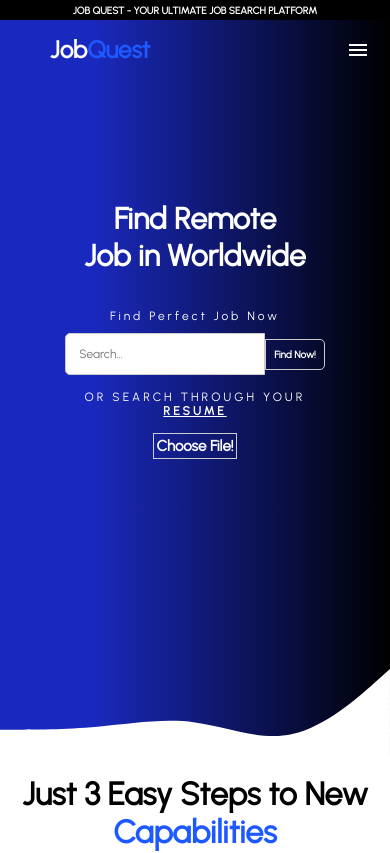
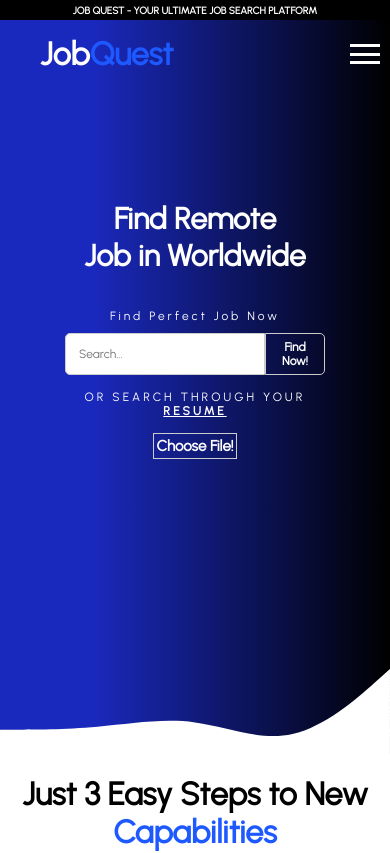
Before and after one commit to ZaryabXProgrammer/JOB-QUEST, a React (Vite) app in the folder client/: page / in a window 390 px wide. Shown: the top 853 px of the page. Built offline with nearby package versions, Linux system fonts and the light colour scheme; no server answers.

Commit message:
All completed except hamburger styling

```diff
--- a/client/src/Components/Navbar.jsx
+++ b/client/src/Components/Navbar.jsx
@@ -1,10 +1,9 @@
+import React, { useState } from 'react';
 import styled from 'styled-components';
 import { Link, useNavigate, useLocation } from 'react-router-dom';
-import { useState } from 'react';
-import { IoMdMenu } from 'react-icons/io';
+import { useSelector, useDispatch } from "react-redux";
+import { signOut } from '../Redux/userSlice';
 
-import { useSelector, useDispatch } from "react-redux"
-import { signOut } from '../Redux/userSlice';
 const Container = styled.div`
   color: ${({ isNavbar }) => (isNavbar ? 'white' : 'black')};
   background: ${({ isNavbar }) =>
@@ -15,11 +14,14 @@ const Container = styled.div`
 `;
 
 const Wrapper = styled.div`
-  position: relative; /* Ensure proper positioning for MobileMenu */
   padding: 10px 20px;
   display: flex;
   justify-content: space-between;
   align-items: center;
+
+  @media (max-width: 480px) {
+    padding: 10px;
+  }
 `;
 
 const Left = styled.div`
@@ -35,37 +37,46 @@ const SearchContainer = styled.div`
   padding: 5px;
 `;
 
+const Right = styled.div`
+  flex: 2;
+  display: flex;
+  align-items: center;
+  justify-content: flex-end;
+  @media (max-width: 480px) {
+    display: none; /* Hide Center content on mobile */
+  }
+`;
+
 const Center = styled.div`
   flex: 1;
   text-align: center;
   display: flex;
   justify-content: center;
 
+  @media (max-width: 480px) {
+    display: none; /* Hide Center content on mobile */
+  }
 `;
 
 const Logo = styled.h1`
   cursor: pointer;
   font-weight: bold;
-  @media (max-width: 768px) {
-    font-size: 24px;
-  }
 `;
 
-const Right = styled.div`
+const HamburgerMenu = styled.div`
   flex: 2;
   display: flex;
   align-items: center;
   justify-content: flex-end;
+  @media (min-width: 768px) {
+    display: none; /* Hide Center content on mobile */
+  }
 `;
 
 const MenuItem = styled.div`
   font-size: 14px;
   cursor: pointer;
   margin-left: 25px;
-
-  @media (max-width: 768px) {
-    display: none; /* Hide on smaller screens */
-  }
 `;
 
 const StyledLink = styled(Link)`
@@ -83,52 +94,16 @@ const Span = styled.span`
   color: #1d59ff;
 `;
 
-const MobileMenuButton = styled.button`
-  background: transparent;
-  border: none;
-  display: none; /* Initially hide on larger screens */
-  cursor: pointer;
-
-  @media (max-width: 768px) {
-    display: flex; /* Show on smaller screens */
-    align-items: center;
-    justify-content: center;
-    z-index: 1000; /* Ensure the button appears above other content */
-  }
-`;
-
-const MobileMenuIcon = styled(IoMdMenu)`
-  color: ${({ isNavbar }) => (isNavbar ? 'white' : 'black')};
-  font-size: 24px;
-`;
-
-const MobileMenu = styled.div`
-  display: none; /* Initially hide on larger screens */
-  position: absolute; /* Ensure proper positioning */
-  top: 60px;
-  right: 0;
-  width: 100%;
-  padding: 20px;
-  z-index: 999; /* Ensure the menu appears above other content */
-
-  @media (max-width: 768px) {
-    display: ${({ isOpen }) => (isOpen ? 'flex' : 'none')}; /* Show when isOpen is true */
-    flex-direction: column;
-    background-color: ${({ isNavbar }) => (isNavbar ? 'rgba(26,41,189,1)' : 'white')};
-  }
-`;
-
 const useIsHomepage = () => {
   const location = useLocation();
   return location.pathname === '/';
 };
 
 const Navbar = () => {
+  const [showMenu, setShowMenu] = useState(false); // State for controlling menu visibility
 
-  // const username = useSelector((state) => (state.user.currentUser ? state.user.currentUser.username : null))
+  const username = useSelector((state) => (state.user.currentUser ? state.user.currentUser.username : null));
   const isHomePage = useIsHomepage();
-  const [isMobileMenuOpen, setIsMobileMenuOpen] = useState(false);
-
   const navigate = useNavigate();
   const dispatch = useDispatch();
 
@@ -159,15 +134,8 @@ const Navbar = () => {
           </MenuItem>
         </Center>
         <Right>
-           <StyledLink isHomePage={isHomePage} to="/register">
-             <MenuItem>Register</MenuItem>
-         </StyledLink>
-           <StyledLink isHomePage={isHomePage} to="/login">
-             <MenuItem>Sign In</MenuItem>
-          </StyledLink>
 
-
-          {/* {!username ?
+          {!username ?
             <>
               <StyledLink isHomePage={isHomePage} to="/register">
                 <MenuItem>Register</MenuItem>
@@ -188,15 +156,30 @@ const Navbar = () => {
                 <MenuItem >Sign Out</MenuItem>
               </StyledLink>
             </>
-
-
-          } */}
-
+          }
         </Right>
-        <MobileMenuButton onClick={() => setIsMobileMenuOpen(!isMobileMenuOpen)}>
-          <MobileMenuIcon isNavbar={isHomePage} />
-        </MobileMenuButton>
-        <MobileMenu isOpen={isMobileMenuOpen} isNavbar={isHomePage}>
+        <HamburgerMenu>
+          <MenuIcon onClick={() => setShowMenu(!showMenu)} isHomePage={isHomePage} showMenu={showMenu} />
+          <Menu showMenu={showMenu}>
+            {!username ? (
+              <>
+                <StyledLink isHomePage={isHomePage} to="/register">
+                  <MenuItem>Register</MenuItem>
+                </StyledLink>
+                <StyledLink isHomePage={isHomePage} to="/login">
+                  <MenuItem>Sign In</MenuItem>
+                </StyledLink>
+              </>
+            ) : (
+              <>
+                <StyledLink isHomePage={isHomePage}>
+                  <MenuItem>@{username}</MenuItem>
+                </StyledLink>
+                <StyledLink onClick={handleSignOut} isHomePage={isHomePage}>
+                  <MenuItem>Sign Out</MenuItem>
+                </StyledLink>
+              </>
+            )}
             <MenuItem>
               <StyledLink isHomePage={isHomePage} to="/">Home</StyledLink>
             </MenuItem>
@@ -206,16 +189,64 @@ const Navbar = () => {
             <MenuItem>
               <StyledLink isHomePage={isHomePage} to="/createJob">Create a Job</StyledLink>
             </MenuItem>
-          <MenuItem>
-            <StyledLink isHomePage={isHomePage} to="/register">Register</StyledLink>
-          </MenuItem>
-          <MenuItem>
-            <StyledLink isHomePage={isHomePage} to="/login">Sign In</StyledLink>
-          </MenuItem>
-        </MobileMenu>
+          </Menu>
+        </HamburgerMenu>
       </Wrapper>
-    </Container >
+    </Container>
   );
 };
 
+const MenuIcon = ({ onClick, isHomePage, showMenu }) => (
+  <StyledMenuIcon onClick={onClick} isHomePage={isHomePage} showMenu={showMenu}>
+    <div />
+    <div />
+    <div />
+  </StyledMenuIcon>
+);
+
+const StyledMenuIcon = styled.div`
+  cursor: pointer;
+  width: 30px;
+  height: 20px;
+  display: flex;
+  flex-direction: column;
+  justify-content: space-between;
+
+  @media (min-width: 481px) {
+    display: none;
+  }
+
+  div {
+    width: 100%;
+    height: 3px;
+    background-color: ${({ isHomePage }) => (isHomePage ? 'white' : 'black')};
+    transition: all 0.3s linear;
+    transform-origin: 1px;
+  }
+
+  div:first-child {
+    transform: ${({ showMenu }) => (showMenu ? 'rotate(45deg)' : 'rotate(0)')};
+  }
+
+  div:nth-child(2) {
+    opacity: ${({ showMenu }) => (showMenu ? '0' : '1')};
+  }
+
+  div:last-child {
+    transform: ${({ showMenu }) => (showMenu ? 'rotate(-45deg)' : 'rotate(0)')};
+  }
+`;
+
+const Menu = styled.div`
+  position: absolute;
+  z-index: 999;
+  top: 60px; /* Height of the navbar */
+  right: 20px;
+  // background-color: white;
+  padding: 10px;
+  border-radius: 5px;
+  box-shadow: 0px 2px 5px rgba(0, 0, 0, 0.1);
+  display: ${({ showMenu }) => (showMenu ? 'block' : 'none')};
+`;
+
 export default Navbar;
--- a/client/src/Components/Slider.jsx
+++ b/client/src/Components/Slider.jsx
@@ -57,7 +57,7 @@ const ImgContainer = styled.div`
   background: contain;
   display: flex;
   align-items: center;
-  @media (max-width: 768px) {
+  @media (max-width: 1024px) {
     display: none;
   }
 `;
@@ -132,6 +132,7 @@ const SearchInput = styled.input`
   font-size: 16px;
   outline: none;
   @media (max-width: 480px) {
+    width: 200px;
     padding: 13px;
     font-size: 12px;
   }
@@ -153,10 +154,10 @@ const Button = styled.button`
     background-color: white;
     color: black;
   }
-    @media (max-width: 768px) {
-    padding: 8px;
-    border: 0.5 solid white;
-      font-size: 10px;
+    @media (max-width: 480px) {
+      padding: 5.7px;
+      width:60px;
+      font-size: 12px;
   }
 `;
 
--- a/client/src/Pages/Jobs.jsx
+++ b/client/src/Pages/Jobs.jsx
@@ -11,25 +11,29 @@ import JobCard from '../Components/JobCard';
 import { JobsContext } from '../Helpers/JobContext';
 
 const Wrapper = styled.div`
-  display: flex; /* Make the wrapper a flex container */
-  justify-content: space-between; /* Distribute space between child elements */
+  display: flex;
+  flex-direction: column; /* Change to column layout for mobile */
   background-color: #F8F9FD;
+  padding: 10px;
 
-
+  @media screen and (min-width: 768px) {
+    flex-direction: row; /* Revert to row layout for larger screens */
+  }
 `;
 
 const LeftContainer = styled.div`
   background-color: #FFFFFF;
+  padding: 8px;
+  margin: 10px 0; /* Adjust margin for mobile */
+  border-radius: 8px;
+  width: 100%;
+
+  @media screen and (min-width: 768px) {
     width: 15vw;
-  flex: 1; /* Take up 1 part of the available space */
-  padding: 8px;
-  margin: 10px 10px 10px 30px; /* Adjust margin as needed */
-  display: flex;
-  flex-direction: column;
-  height: 80%;
+    margin: 10px 10px 10px 30px;
+  }
+`;
 
-  border-radius: 8px;
-`;
 
 const FilterHeading = styled.div`
  display: flex;
@@ -61,8 +65,10 @@ display: flex;
   flex-direction: column;
   margin: 12px 0;
 
-
-`
+  @media screen and (min-width: 768px) {
+    margin: 0; /* Adjust margin for larger screens */
+  }
+`;
 
 const SortTitle = styled.h1`
 color: #015f01;
@@ -73,6 +79,11 @@ margin-bottom: 10px;
 const SalaryBox = styled.div`
   display: flex;
   flex-direction: column;
+  margin-bottom: 12px; /* Adjust margin for mobile */
+
+  @media screen and (min-width: 768px) {
+    margin-bottom: 0; /* Reset margin for larger screens */
+  }
 `;
 
 const SalaryTitle = styled.h1`
@@ -123,11 +134,14 @@ const SalarySlider = styled.input`
 
 const JobTypeBox = styled.div`
   display: flex;
-    flex-wrap: wrap;
   flex-direction: column;
-margin: 12px 0;
+  margin-bottom: 12px; /* Adjust margin for mobile */
 
-`
+  @media screen and (min-width: 768px) {
+    margin-bottom: 0; /* Reset margin for larger screens */
+  }
+`;
+
 const JobtypeTitle = styled.h1`
 color: #015f01;
 font-size: 18px;
@@ -135,9 +149,13 @@ margin-bottom: 10px;
 `
 const WorkLocationBox = styled.div`
   display: flex;
-flex-direction: column;margin: 12px 0;
+  flex-direction: column;
+  margin-bottom: 12px; /* Adjust margin for mobile */
 
-`
+  @media screen and (min-width: 768px) {
+    margin-bottom: 0; /* Reset margin for larger screens */
+  }
+`;
 
 const WorkLocationTitle = styled.h1`
 color: #015f01;
@@ -146,10 +164,12 @@ margin-bottom: 10px;
 `
 const ExperienceBox = styled.div`
   display: flex;
-  flex-wrap: wrap;
-  flex-direction: column; /* Items will be arranged in a column */
-  align-items: flex-start; /* Align items to the start of the column */
-  margin: 12px 0;
+  flex-direction: column;
+  margin-bottom: 12px; /* Adjust margin for mobile */
+
+  @media screen and (min-width: 768px) {
+    margin-bottom: 0; /* Reset margin for larger screens */
+  }
 `;
 
 const ExperienceTitle = styled.h1`
@@ -230,23 +250,29 @@ const CheckMarkContainer = styled.label`
 
 
 const RightContainer = styled.div`
-  flex: 4;
-  display: flex;
-  flex-direction: column;
-  height: 100%;
+  background-color: #FFFFFF;
+  padding: 8px;
+  margin: 10px 0; /* Adjust margin for mobile */
+  border-radius: 8px;
+  width: 100%;
+
+  @media screen and (min-width: 768px) {
     width: 80vw;
     margin: 10px 50px 10px 16px;
-
-
+  }
 `;
 
 const FindContainer = styled.div`
-    height: 21%;
   background-color: #FFFFFF;
   padding: 8px;
+  border-radius: 10px;
+  margin: 10px 0; /* Adjust margin for mobile */
 
-    border-radius: 10px;
-`
+  @media screen and (min-width: 768px) {
+    height: 21%;
+    margin: 0;
+  }
+`;
 
 const TitleBox = styled.h1`
 color: #015f01;
@@ -258,86 +284,101 @@ margin: 10px 0 10px 12px; //top right bottom left
 const Desc = styled.p`
 margin-left: 12px;
 `
+const SearchBox = styled.div`
+  display: flex;
+  flex-direction: column;
+  margin: 13px 0 4px 0; /* Adjust margin for mobile */
 
-const SearchBox = styled.div`
-margin: 13px 0 4px 12px;
-display: flex;
-
-align-items: center;
-justify-content: center;
-
-`
-
+  @media screen and (min-width: 768px) {
+    flex-direction: row; /* Change to row layout for larger screens */
+    margin: 0;
+  }
+`;
 const InputBox = styled.div`
   display: flex;
-  align-items: center; /* Center items vertically */
+  flex-direction: column;
+  flex: 1;
+  margin-bottom: 10px; /* Adjust margin for mobile */
 
-  flex: 6;
+  @media screen and (min-width: 768px) {
+    flex-direction: row;
+    margin-bottom: 0;
+  }
 `;
 
+
+
+
 const Input = styled.input`
-  flex: 1; /* Take up remaining space */
-/* Add spacing between inputs */
-  padding: 15px 10px; /* Add padding to the input field */
+  flex: 1;
+  padding: 15px 10px;
   border: 1px solid #DDDDDD;
   outline: none;
   border-radius: 3px;
 
-  /* Add placeholder styles */
   &::placeholder {
-    color: #999999; /* Placeholder text color */
+    color: #999999;
     display: flex;
-    align-items: center; /* Center content vertically */
+    align-items: center;
   }
 
-  /* Adjust padding for placeholder with icon */
   &::placeholder + svg {
-    margin-right: 8px; /* Add right margin to the icon */
+    margin-right: 8px;
   }
 
+  @media screen and (min-width: 768px) {
+    margin-right: 10px; /* Adjust margin for inputs on larger screens */
+  }
 `;
 
 const Button = styled.button`
   flex: 1;
-  padding: 15px 1px; /* Add padding to the button */
+  padding: 15px 1px;
   margin: 0 10px 0 10px;
   color: white;
   background-color: #119856;
   border: none;
   border-radius: 8px;
-  &:hover{
+
+  @media screen and (max-width: 767px) {
+    font-size: 14px; /* Adjust font size for smaller screens */
+  }
+
+  &:hover {
     cursor: pointer;
   }
 `;
 
 
-
 const JobsContainer = styled.div`
   margin-top: 20px;
   height: auto;
-
   padding: 8px;
-
   border-radius: 10px;
   display: flex;
   flex-wrap: wrap;
+  justify-content: center; /* Center job cards horizontally */
 
-
-`
+  @media screen and (min-width: 768px) {
+    justify-content: flex-start; /* Align job cards to the left for larger screens */
+  }
+`;
 
 const Span = styled.span`
 
     color:  darkgreen;
 `
 
-
 const ShowingJobsTitle = styled.h3`
-
   color: #656669;
   font-weight: bold;
   font-size: 17px;
-margin: 18px 0 0px 4px; //top right bottom left
-`
+  margin: 18px 0 0px 0; /* Adjust margin for mobile */
+
+  @media screen and (min-width: 768px) {
+    margin: 18px 0 0px 4px; /* Reset margin for larger screens */
+  }
+`;
 
 
 
```
Lines whose indentation alone changed are shown as unchanged.
